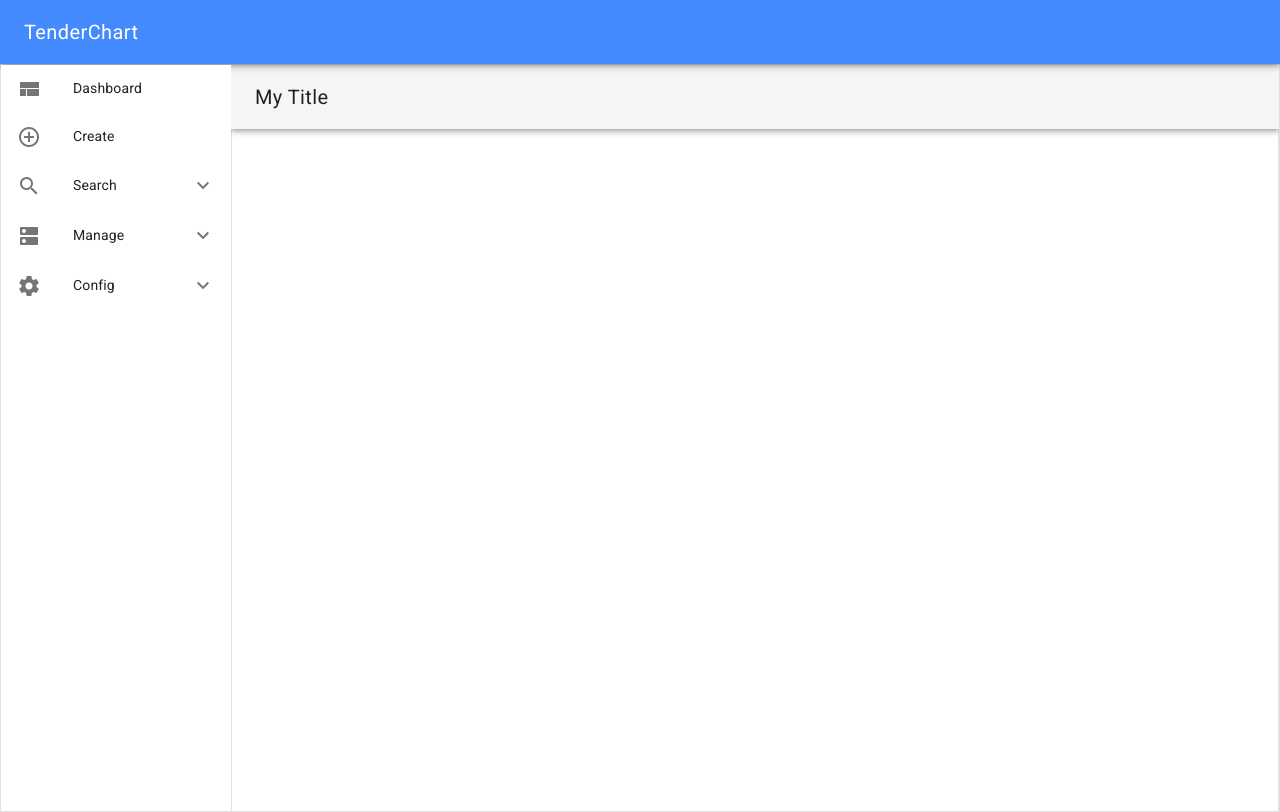
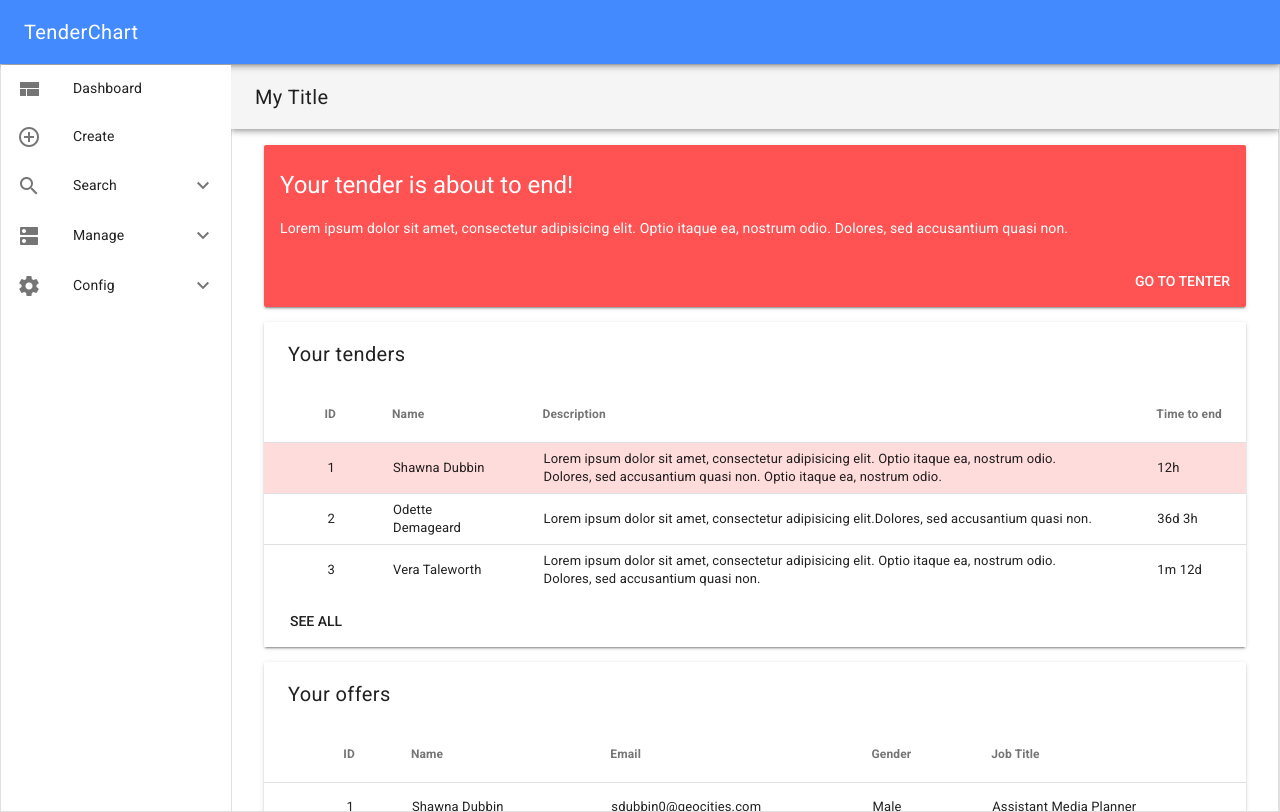
Before and after one commit to TenderChain/frontend, a Vue app: page / in a window 1280 px wide. Built offline with nearby package versions, Linux system fonts and the light colour scheme.

Commit message:
Add Dashboard view

```diff
--- /dev/null
+++ b/src/components/Dashboard.vue
@@ -0,0 +1,182 @@
+<template>
+ <div class="centered-container">
+  <md-card md-with-hover class="md-accent">
+    <md-ripple>
+      <md-card-header>
+        <div class="md-title">Your tender is about to end!</div>
+      </md-card-header>
+
+      <md-card-content>
+        Lorem ipsum dolor sit amet, consectetur adipisicing elit.
+         Optio itaque ea, nostrum odio. Dolores, sed accusantium quasi non.
+      </md-card-content>
+
+      <md-card-actions>
+        <md-button>Go to tenter</md-button>
+      </md-card-actions>
+    </md-ripple>
+  </md-card>
+  <md-table md-card>
+    <md-table-toolbar>
+      <h1 class="md-title">Your tenders</h1>
+    </md-table-toolbar>
+
+    <md-table-row>
+      <md-table-head md-numeric>ID</md-table-head>
+      <md-table-head>Name</md-table-head>
+      <md-table-head>Description</md-table-head>
+      <md-table-head>Time to end</md-table-head>
+    </md-table-row>
+
+    <md-table-row class="highlited">
+      <md-table-cell md-numeric>1</md-table-cell>
+      <md-table-cell>Shawna Dubbin</md-table-cell>
+      <md-table-cell>
+        Lorem ipsum dolor sit amet, consectetur adipisicing elit.
+         Optio itaque ea, nostrum odio. Dolores, sed accusantium quasi non.
+         Optio itaque ea, nostrum odio.
+        </md-table-cell>
+      <md-table-cell>12h</md-table-cell>
+    </md-table-row>
+
+    <md-table-row>
+      <md-table-cell md-numeric>2</md-table-cell>
+      <md-table-cell>Odette Demageard</md-table-cell>
+      <md-table-cell>
+        Lorem ipsum dolor sit amet, consectetur adipisicing elit.Dolores,
+         sed accusantium quasi non.
+      </md-table-cell>
+      <md-table-cell>36d 3h</md-table-cell>
+    </md-table-row>
+
+    <md-table-row>
+      <md-table-cell md-numeric>3</md-table-cell>
+      <md-table-cell>Vera Taleworth</md-table-cell>
+      <md-table-cell>
+        Lorem ipsum dolor sit amet, consectetur adipisicing elit.
+        Optio itaque ea, nostrum odio. Dolores, sed accusantium quasi non.
+      </md-table-cell>
+      <md-table-cell>1m 12d</md-table-cell>
+    </md-table-row>
+
+    <md-card-actions md-alignment="right">
+      <md-button>See all</md-button>
+    </md-card-actions>
+  </md-table>
+  <md-table md-card>
+      <md-table-toolbar>
+        <h1 class="md-title">Your offers</h1>
+      </md-table-toolbar>
+
+      <md-table-row>
+        <md-table-head md-numeric>ID</md-table-head>
+        <md-table-head>Name</md-table-head>
+        <md-table-head>Email</md-table-head>
+        <md-table-head>Gender</md-table-head>
+        <md-table-head>Job Title</md-table-head>
+      </md-table-row>
+
+      <md-table-row>
+        <md-table-cell md-numeric>1</md-table-cell>
+        <md-table-cell>Shawna Dubbin</md-table-cell>
+        <md-table-cell>sdubbin0@geocities.com</md-table-cell>
+        <md-table-cell>Male</md-table-cell>
+        <md-table-cell>Assistant Media Planner</md-table-cell>
+      </md-table-row>
+
+      <md-table-row>
+        <md-table-cell md-numeric>2</md-table-cell>
+        <md-table-cell>Odette Demageard</md-table-cell>
+        <md-table-cell>odemageard1@spotify.com</md-table-cell>
+        <md-table-cell>Female</md-table-cell>
+        <md-table-cell>Account Coordinator</md-table-cell>
+      </md-table-row>
+
+      <md-table-row>
+        <md-table-cell md-numeric>3</md-table-cell>
+        <md-table-cell>Vera Taleworth</md-table-cell>
+        <md-table-cell>vtaleworth2@google.ca</md-table-cell>
+        <md-table-cell>Male</md-table-cell>
+        <md-table-cell>Community Outreach Specialist</md-table-cell>
+      </md-table-row>
+
+      <md-card-actions md-alignment="right">
+        <md-button>See all</md-button>
+      </md-card-actions>
+    </md-table>
+  </div>
+</template>
+
+<script>
+export default {
+  name: 'Dashboard',
+  data() {
+    return {
+    };
+  },
+  methods: {
+  },
+};
+</script>
+
+<!-- Add "scoped" attribute to limit CSS to this component only -->
+<style lang="scss" scoped>
+.highlited{
+  background-color: rgba(255,82,82, 0.2);
+  &:hover{
+    background-color: rgba(255,82,82, 0.5);
+  }
+}
+.centered-container {
+  .md-card{
+    flex-basis: 100%;
+    margin-bottom: 15px;
+  }
+  .md-content{
+    height: 100%;
+  }
+  align-content: flex-start;
+  flex-wrap: wrap;
+  display: flex;
+  align-items: center;
+  justify-content: center;
+  position: relative;
+  height: 100%;
+  .title {
+    text-align: center;
+    margin-bottom: 30px;
+    img {
+      margin-bottom: 16px;
+      max-width: 80px;
+    }
+  }
+  .actions {
+    .md-button {
+      margin: 0;
+    }
+  }
+  .form {
+    margin-bottom: 60px;
+  }
+  .md-content {
+    z-index: 1;
+    padding: 40px;
+    width: 100%;
+    max-width: 400px;
+    position: relative;
+  }
+  .loading-overlay {
+    z-index: 10;
+    top: 0;
+    left: 0;
+    right: 0;
+    position: absolute;
+    width: 100%;
+    height: 100%;
+    background: rgba(255, 255, 255, 0.9);
+    display: flex;
+    align-items: center;
+    justify-content: center;
+  }
+}
+</style>
--- a/src/router/index.js
+++ b/src/router/index.js
@@ -2,6 +2,7 @@ import Vue from 'vue';
 import Router from 'vue-router';
 import Login from '@/components/Login';
 import AddTender from '@/components/AddTender';
+import Dashboard from '@/components/Dashboard';
 
 Vue.use(Router);
 
@@ -16,6 +17,11 @@ export default new Router({
       path: '/add',
       name: 'AddTender',
       component: AddTender,
-    }
+    },
+    {
+      path: '/',
+      name: 'Dashboard',
+      component: Dashboard,
+    },
   ],
 });
```
